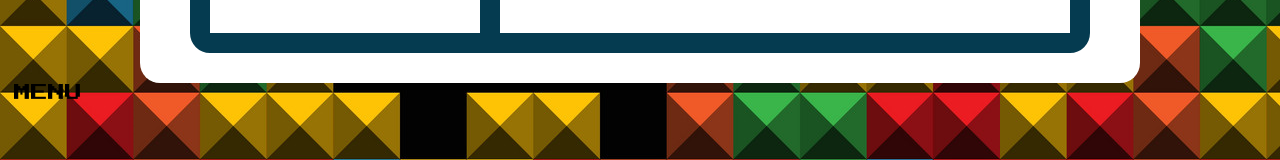
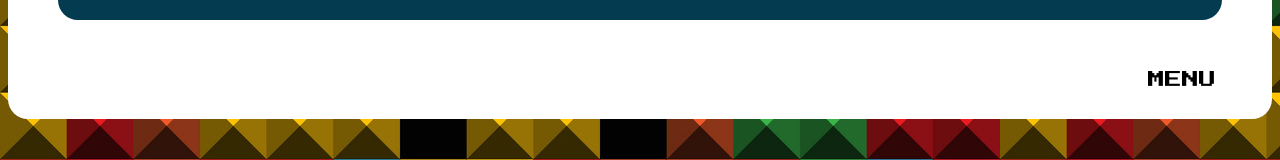
Before and after one commit to IlonaGasiewska/Angular-final-project, an Angular app in the folder tetris-game/: page / in a window 1280 px wide. Shown: the part 574-734 px from the top of the page. Built offline with nearby package versions, Linux system fonts and the light colour scheme; what ngx-tetris would draw is missing.

Commit message:
changed styles game-page

```diff
--- a/tetris-game/src/app/game-page/game-page.component.html
+++ b/tetris-game/src/app/game-page/game-page.component.html
@@ -8,5 +8,5 @@
     ></app-score-display>
     <app-tetris-panel (lineCleared)="onLineCleared($event)" (updateTimer)="updateTime($event)"></app-tetris-panel>
     <app-user-action-history></app-user-action-history>
+    <button class="btn-back-to-menu" (click)="changePage()">MENU</button>
   </div>
-  <button class="btn-back-to-menu" (click)="changePage()">MENU</button>
--- a/tetris-game/src/app/game-page/game-page.component.scss
+++ b/tetris-game/src/app/game-page/game-page.component.scss
@@ -5,11 +5,13 @@
     width: fit-content;
     background-color: white;
     display: grid;
-    grid-template-columns: 300px 600px;
+    grid-template-columns: 1fr 2fr;
     grid-template-areas:
     "score-display tetris"
     "user-action-history tetris"
-    "user-action-history tetris";
+    "user-action-history tetris"
+    "btn btn"
+    ;
     app-tetris-panel{
         grid-area: tetris;
         border-top: 20px;
@@ -44,14 +46,17 @@
         border-radius: 0px 0px 0px 20px;
         padding: 30px;
     }
-}
-
-.btn-back-to-menu{
+    .btn-back-to-menu {
         height: fit-content;
         align-self: end;
         font-size: 17px;
         border: none;
-    background-color:transparent;
+        background-color: transparent;
         font-family: "Press Start 2P";
         cursor: pointer;
+        margin-left: auto;
+        grid-area: btn;
+        align-self: end;
+        margin-top: 50px;
     }
+}
```
Lines whose indentation alone changed are shown as unchanged.
